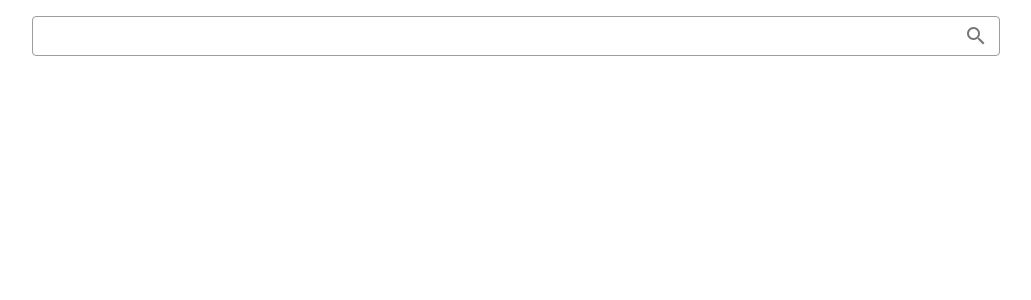
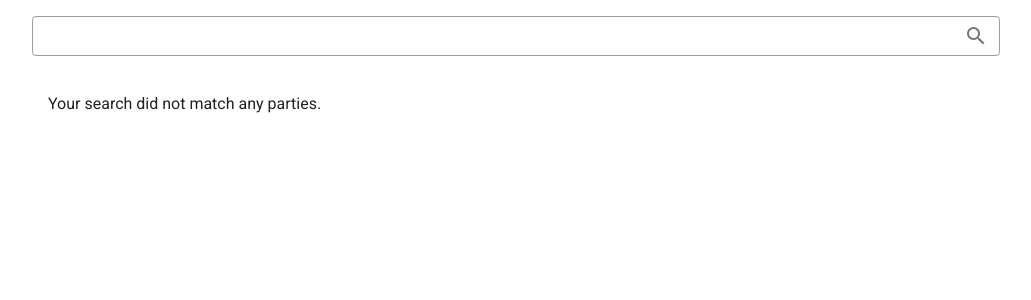
Before and after one commit to Andrei-Zhulid/block-party-search, a Vue app in the folder frontend/: page / in a window 1280 px wide. Shown: the top 300 px of the page, without its empty margins (124-1155 px from the left). Built offline with nearby package versions, Linux system fonts and the light colour scheme; no server answers.

Commit message:
Display 'no data' message when search doesn't match any places

```diff
--- /dev/null
+++ b/frontend/src/components/SearchResultsRowNoData.vue
@@ -0,0 +1,15 @@
+<template>
+  <v-row>
+    <SearchResultsColumn class="mx-4">
+      Your search did not match any parties.
+    </SearchResultsColumn>
+  </v-row>
+</template>
+
+<script lang="ts">
+import { Component, Vue } from 'vue-property-decorator';
+import SearchResultsColumn from '@/components/SearchResultsColumn.vue';
+
+@Component({ components: { SearchResultsColumn } })
+export default class SearchResultsRowNoData extends Vue {}
+</script>
--- a/frontend/src/views/SearchView.vue
+++ b/frontend/src/views/SearchView.vue
@@ -10,6 +10,7 @@
         v-show="!loading && items?.length > 0"
         :items="items"
       />
+      <SearchResultsRowNoData v-show="!loading && items?.length === 0"/>
       <SearchResultsRowLoader v-show="loading"/>
     </v-container>
   </div>
@@ -24,8 +25,18 @@ import IBlockParty from '../../../common/interfaces/IBlockParty';
 import SearchService from '@/services/SearchService';
 import BlockPartyCard from '@/components/BlockPartyCard.vue';
 import SearchResultsRow from '@/components/SearchResultsRow.vue';
+import SearchResultsRowNoData from '@/components/SearchResultsRowNoData.vue';
 
-@Component({ components: { SearchResultsRow, BlockPartyCard, SearchResultsRowLoader, SearchResultsColumn, SearchInput } })
+@Component({
+  components: {
+    SearchResultsRowNoData,
+    SearchResultsRow,
+    BlockPartyCard,
+    SearchResultsRowLoader,
+    SearchResultsColumn,
+    SearchInput
+  }
+})
 export default class HomeView extends Vue {
   // noinspection JSMismatchedCollectionQueryUpdate
   private items: IBlockParty[] = [];
```
